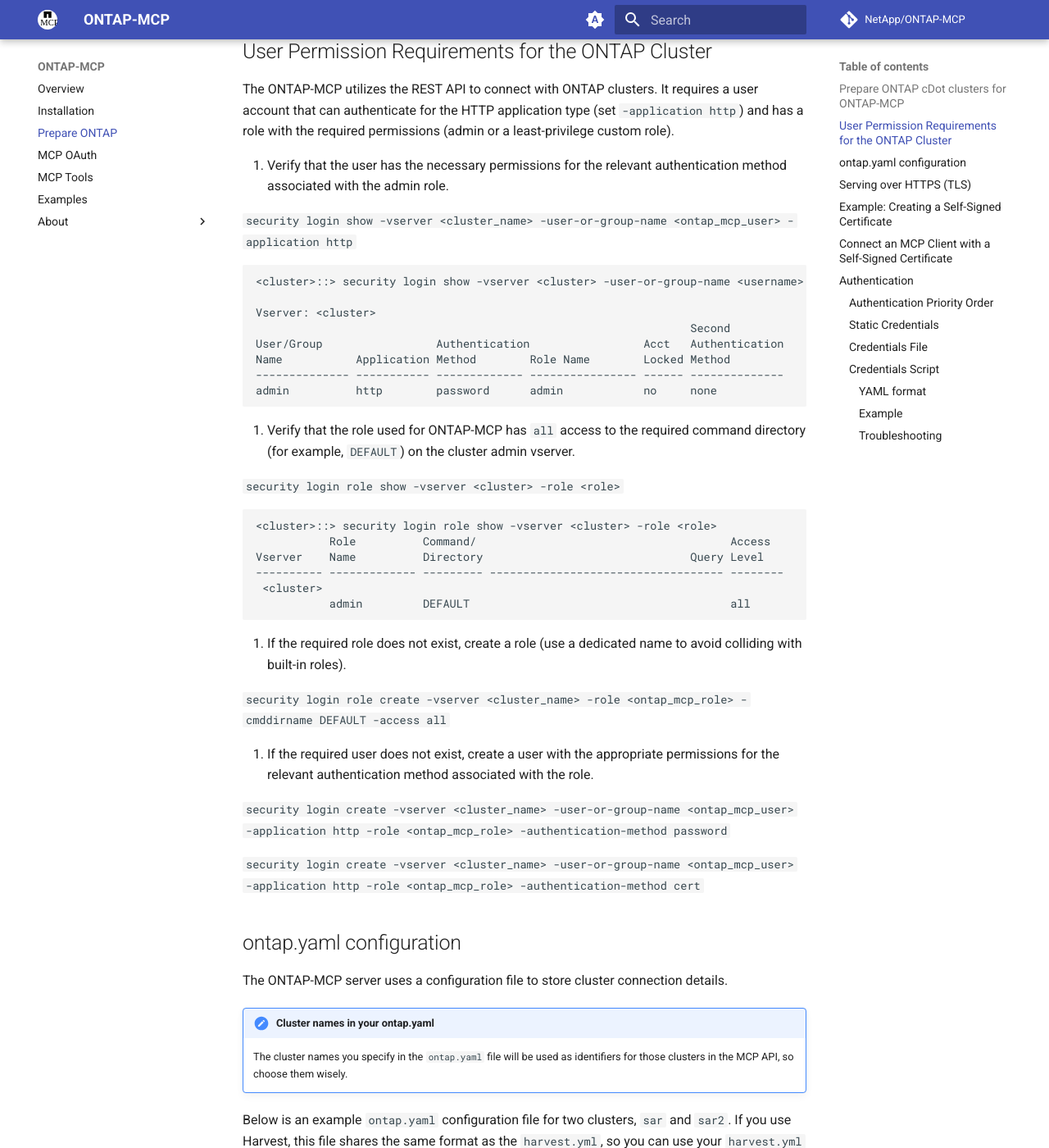
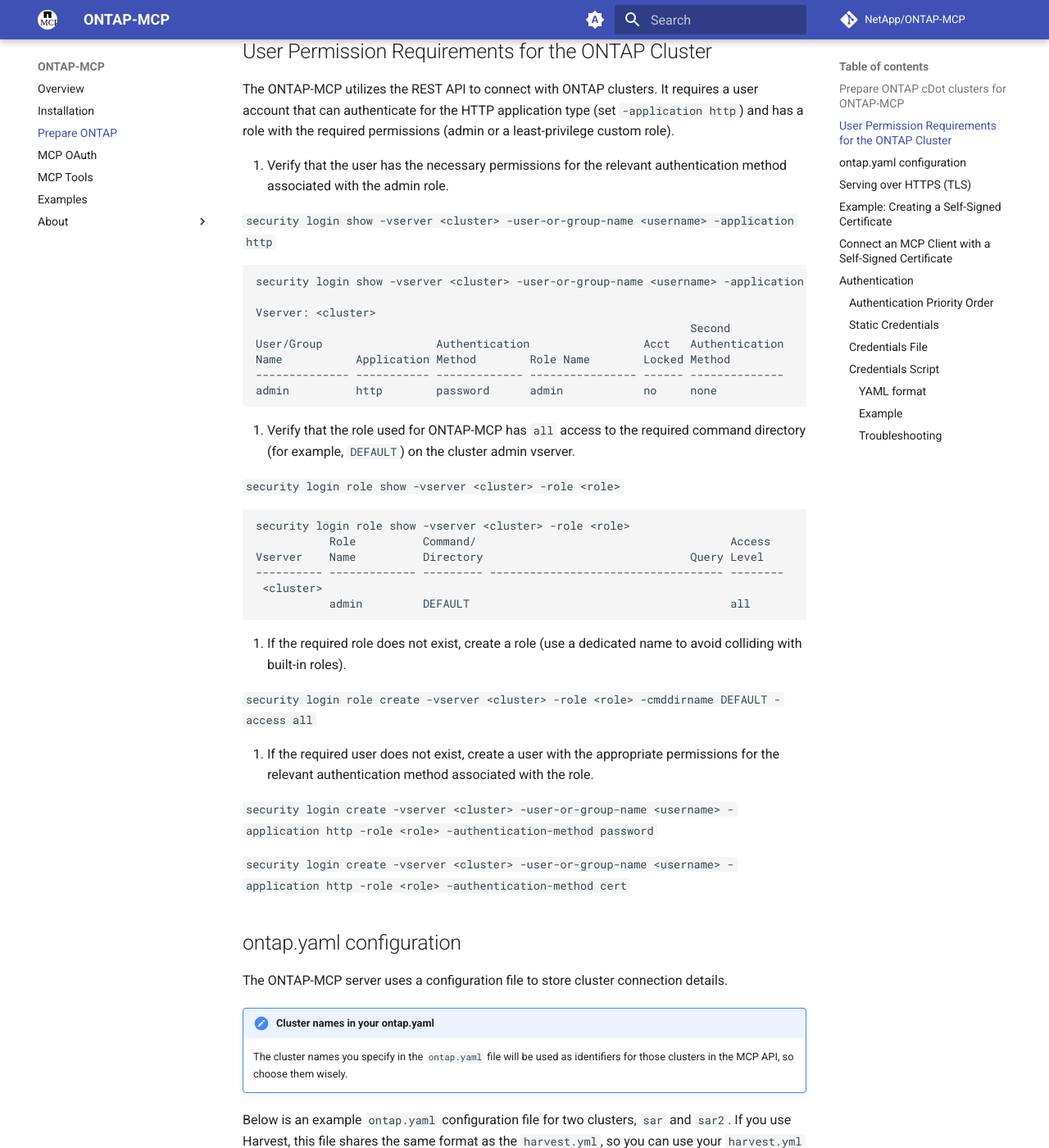
Before and after one commit to NetApp/ontap-mcp, an MkDocs documentation site: the page built from docs/prepare-ontap.md, in a window 1280 px wide and 1400 px high, scrolled down 328 px. Shown: the whole window at 82% size. Built offline with MkDocs 1.6.1 and Material for MkDocs 9.7.7, drawn with Linux system fonts in a browser that asks for light colours; comment, search, counter and statistics services are not loaded; the version menu is left out; some of the changed lines change nothing that is shown.

Commit message:
doc: handled review comments

````diff
--- a/docs/prepare-ontap.md
+++ b/docs/prepare-ontap.md
@@ -10,10 +10,10 @@
 
 1. Verify that the user has the necessary permissions for the relevant authentication method associated with the admin role.
 
-`security login show -vserver <cluster_name> -user-or-group-name <ontap_mcp_user> -application http`
+`security login show -vserver <cluster> -user-or-group-name <username> -application http`
 
 ```text
-<cluster>::> security login show -vserver <cluster> -user-or-group-name <username> -application http
+security login show -vserver <cluster> -user-or-group-name <username> -application http
 
 Vserver: <cluster>
                                                                  Second
@@ -28,7 +28,7 @@
 `security login role show -vserver <cluster> -role <role>`
 
 ```text
-<cluster>::> security login role show -vserver <cluster> -role <role>
+security login role show -vserver <cluster> -role <role>
            Role          Command/                                      Access
 Vserver    Name          Directory                               Query Level
 ---------- ------------- --------- ----------------------------------- --------
@@ -38,13 +38,13 @@
 
 3. If the required role does not exist, create a role (use a dedicated name to avoid colliding with built-in roles).
 
-`security login role create -vserver <cluster_name> -role <ontap_mcp_role> -cmddirname DEFAULT -access all`
+`security login role create -vserver <cluster> -role <role> -cmddirname DEFAULT -access all`
 
 4. If the required user does not exist, create a user with the appropriate permissions for the relevant authentication method associated with the role.
 
-`security login create -vserver <cluster_name> -user-or-group-name <ontap_mcp_user> -application http -role <ontap_mcp_role> -authentication-method password`
+`security login create -vserver <cluster> -user-or-group-name <username> -application http -role <role> -authentication-method password`
 
-`security login create -vserver <cluster_name> -user-or-group-name <ontap_mcp_user> -application http -role <ontap_mcp_role> -authentication-method cert`
+`security login create -vserver <cluster> -user-or-group-name <username> -application http -role <role> -authentication-method cert`
 
 
 ## ontap.yaml configuration
````
